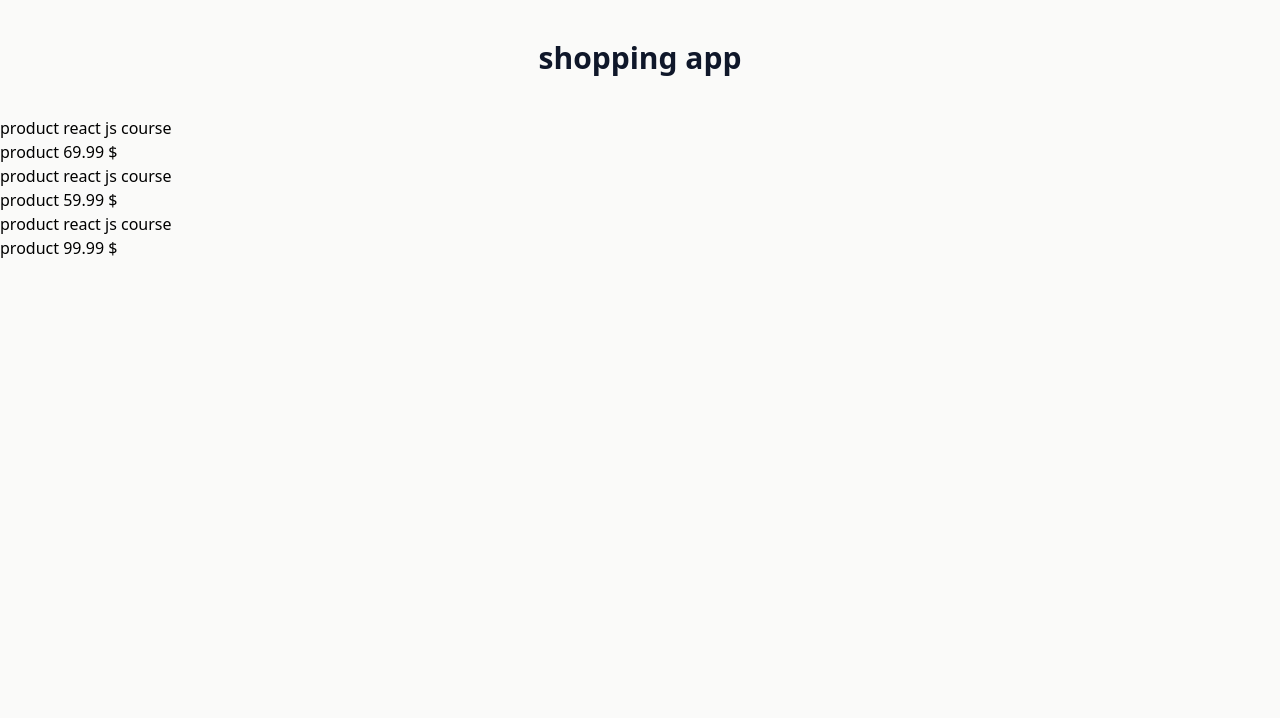
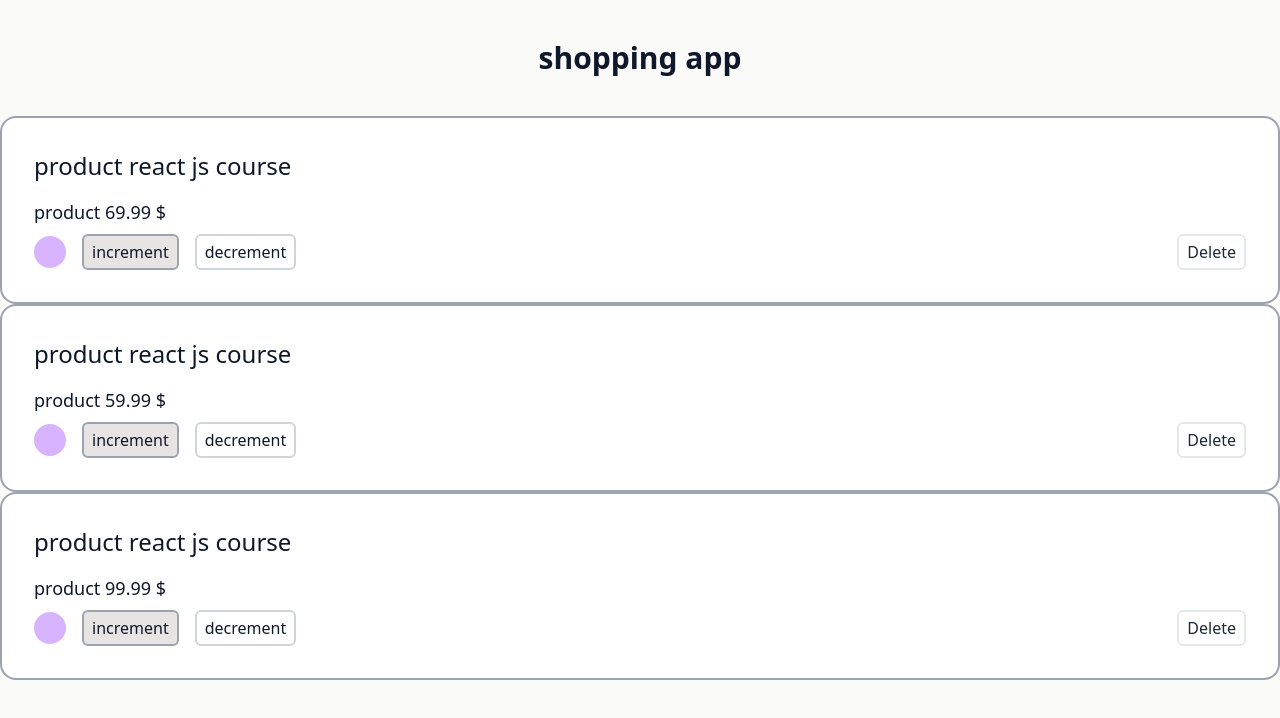
Before and after one commit to alireza0mohammady/first-react-app, a React (Create React App) app: page / in a window 1280 px wide. Shown: the top 718 px of the page. Built offline with nearby package versions, Linux system fonts and the light colour scheme.

Commit message:
add style and onClick event to btns

```diff
--- a/src/components/Product/Product.js
+++ b/src/components/Product/Product.js
@@ -1,13 +1,27 @@
 import React from "react";
 
 const Product = (props) => {
-   const { name, price } = props;
-   return (
-      <div className="">
-         <h1>product {name}</h1>
-         <h2>product {price} $</h2>
-      </div>
-   );
+	const { name, price, id, count ,onDelete,onIncrement,onDecrement} = props;
+	return (
+		<div className="bg-white text-slate-900 border-2 border-gray-400 p-8 rounded-2xl">
+			<h1 className="text-2xl mb-4">product {name}</h1>
+			<h2 className="text-lg mb-2">product {price} $</h2>
+			<div className="flex flex-col gap-y-6 lg:gap-y-0 lg:flex-row justify-between items-center">
+				<div className="flex w-full min-w-max justify-around lg:w-min gap-x-2 lg:gap-x-4 items-center">
+					<span className="w-8 h-8 grid place-content-center bg-purple-300 rounded-full p-1">
+						{count}
+					</span>
+					<button onClick={()=>onIncrement(id)} className="border-2 bg-stone-200 border-gray-400 rounded-md px-2 py-1">
+						increment
+					</button>
+					<button onClick={()=>onDecrement(id)} className="border-2 border-gray-300 rounded-md px-2 py-1">
+						decrement
+					</button>
+				</div>
+				<button onClick={()=>onDelete(id)} className="px-2 py-1 border-2 rounded-md text-slate-800 self-center">Delete</button>
+			</div>
+		</div>
+	);
 };
 
 export default Product;
```
